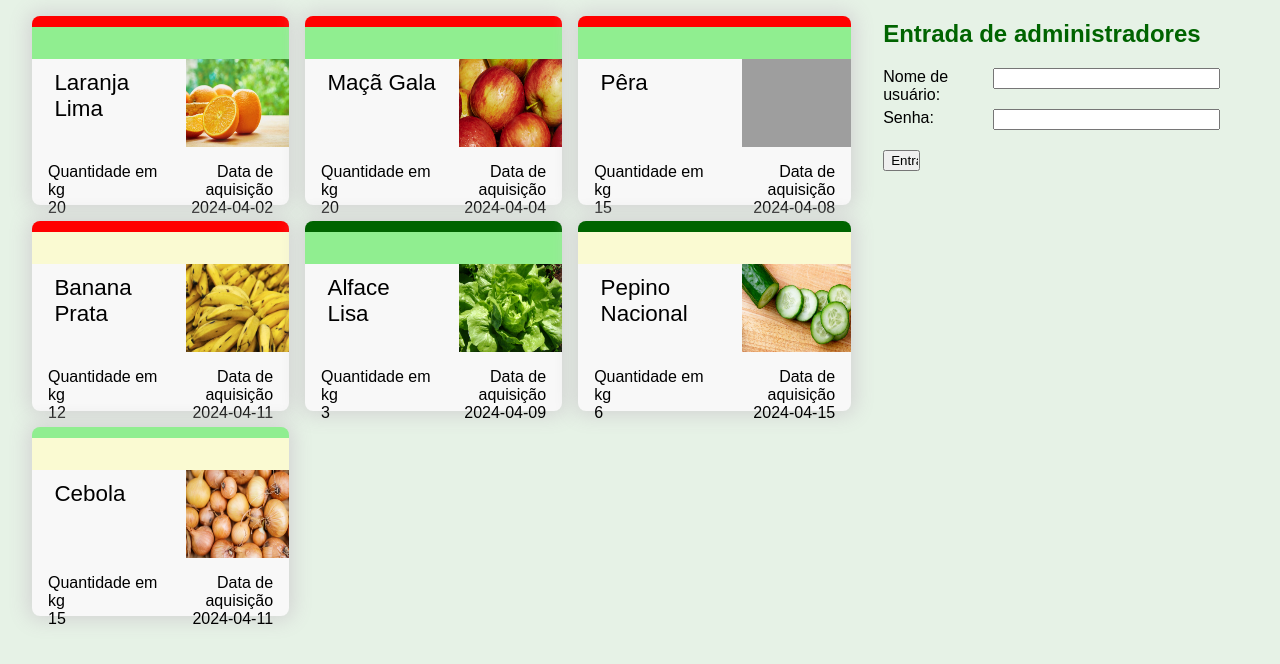
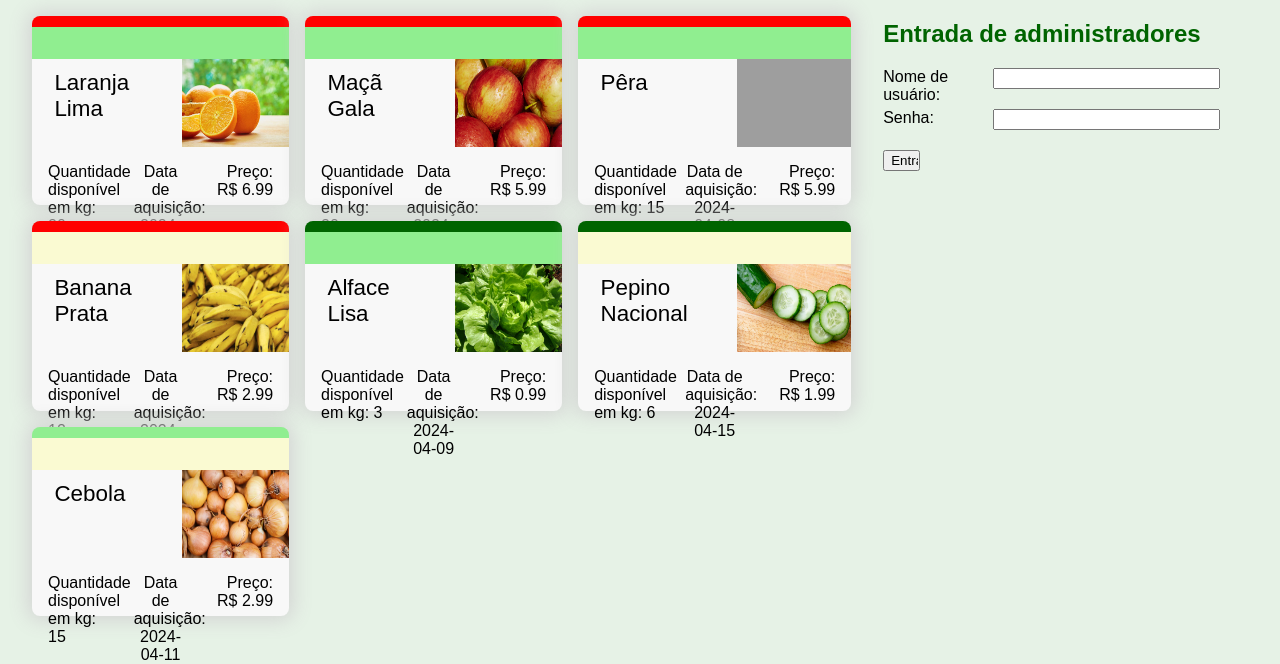
Before and after one commit to sanallite/UC11-PI-Projeto-Quitanda, a PHP site: page / in a window 1280 px wide. Shown: the part 160-824 px from the top of the page. Before the commit the page ends 784 px from the top, so only its background shows below. Run offline with PHP 8.4, Linux system fonts and the light colour scheme; data comes from the database, SQL or seed files in the repository; grey boxes are pictures that could not be loaded.

Commit message:
Front-end e back-end prontos para apresentar.

```diff
--- a/estilo.css
+++ b/estilo.css
@@ -134,8 +134,8 @@ main div.editavel {
 
 main div.visualizavel {
     grid-template-rows: 4vh 11vh 7.5vh;
-    grid-template-columns: 5fr 1fr 2fr 2fr;
-    grid-template-areas: "es es es es" "no no fo fo" "qu da da da";
+    grid-template-columns: 1fr 1fr 1fr 0.5fr 0.5fr 1fr 1fr;
+    grid-template-areas: "es es es es es es es" "no no no no fo fo fo" "qu qu da da da pr pr";
 }
 
 main#categorias div {
@@ -296,6 +296,11 @@ main div p.quant {
 
 main div p.data {
     grid-area: da;
+    text-align: center;
+}
+
+main div p.preco {
+    grid-area: pr;
     text-align: right;
     margin-left: 0;
 }
--- a/index.php
+++ b/index.php
@@ -159,11 +159,15 @@
                     </p>
                 <?php } ?>
 
-                <p class="quant">Quantidade em kg.
-                    <br><?= $produto['quantidade']; ?>
+                <p class="quant">Quantidade disponível em kg:
+                    <?= $produto['quantidade']; ?>
                 </p>
 
-                <p class="data">Data de aquisição
+                <p class="preco">Preço:
+                    <br>R$ <?= $produto['preco']; ?>
+                </p>
+
+                <p class="data">Data de aquisição:
                     <br><?= $produto['data_adicao']; ?>
                 </p>
             </div>
@@ -189,11 +193,15 @@
                     </p>
                 <?php } ?>
 
-                <p class="quant">Quantidade em kg
-                    <br><?= $produto['quantidade']; ?>
+                <p class="quant">Quantidade disponível em kg:
+                    <?= $produto['quantidade']; ?>
                 </p>
 
-                <p class="data">Data de aquisição
+                <p class="preco">Preço:
+                    <br>R$ <?= $produto['preco']; ?>
+                </p>
+
+                <p class="data">Data de aquisição:
                     <br><?= $produto['data_adicao']; ?>
                 </p>
             </div>
```
Also changed, not shown: segunda_pag.php (+7 -3 lines).
